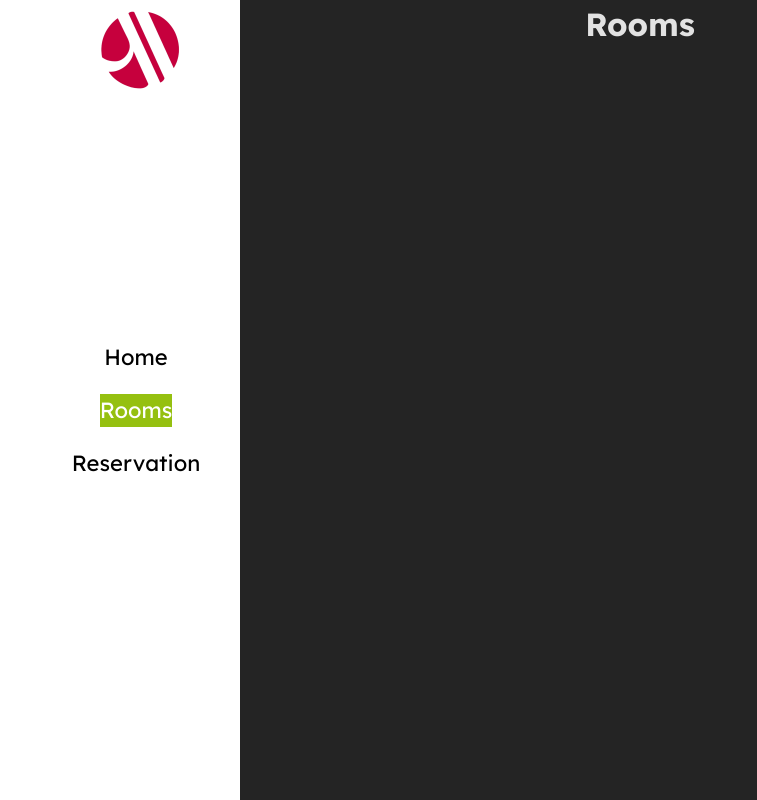
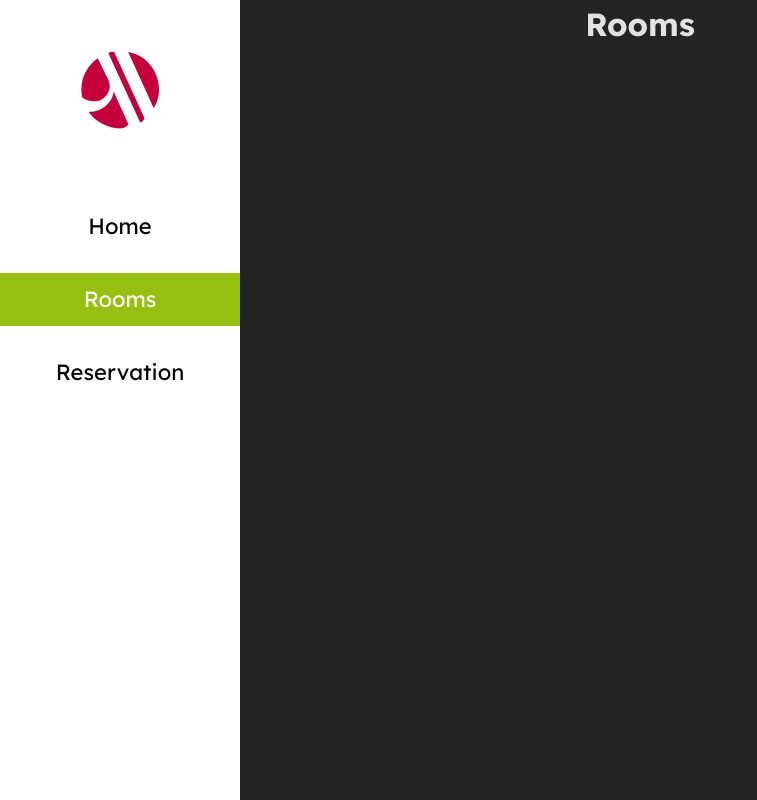
Before and after one commit to OscarFMdev/Marriott-Reservation-Frontend, a React (Vite) app: page /rooms in a window 1280 px wide. Shown: the whole page, without its empty margins (0-757 px from the left). Built offline with nearby package versions, Linux system fonts and the light colour scheme.

Commit message:
Update desktop styles

```diff
--- a/src/components/Navbar.module.css
+++ b/src/components/Navbar.module.css
@@ -86,21 +86,21 @@
   }
 
   .logo {
-    position: absolute;
-    top: 10px;
-    left: 100px;
+    margin: 50px 0;
   }
 
   .menuItems {
     height: 100vh;
     width: 240px;
     left: 0;
-    justify-content: center;
+    justify-content: flex-start;
     transition: none;
     background-color: white;
   }
 
   .link {
-    margin-left: 2rem;
+   width: 100%;
+   padding: 10px 0;
   }
+
 }
```
